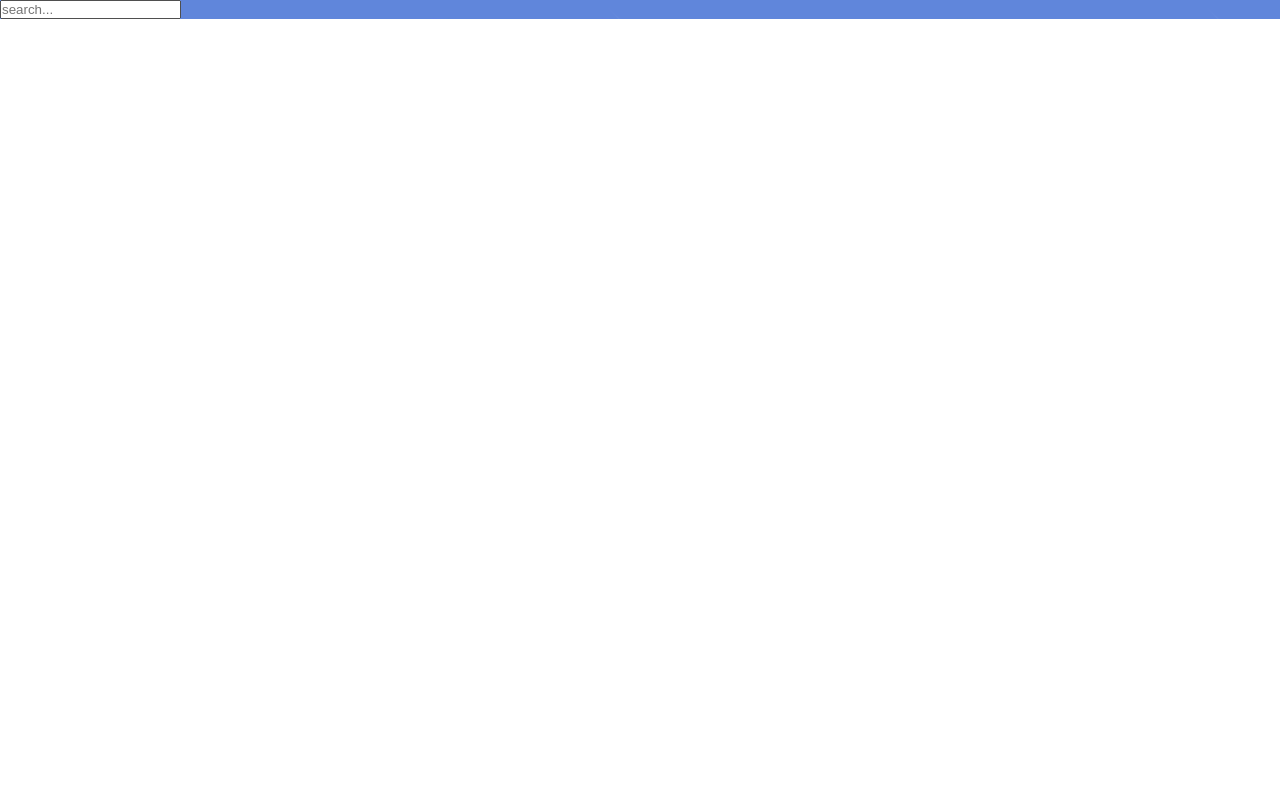
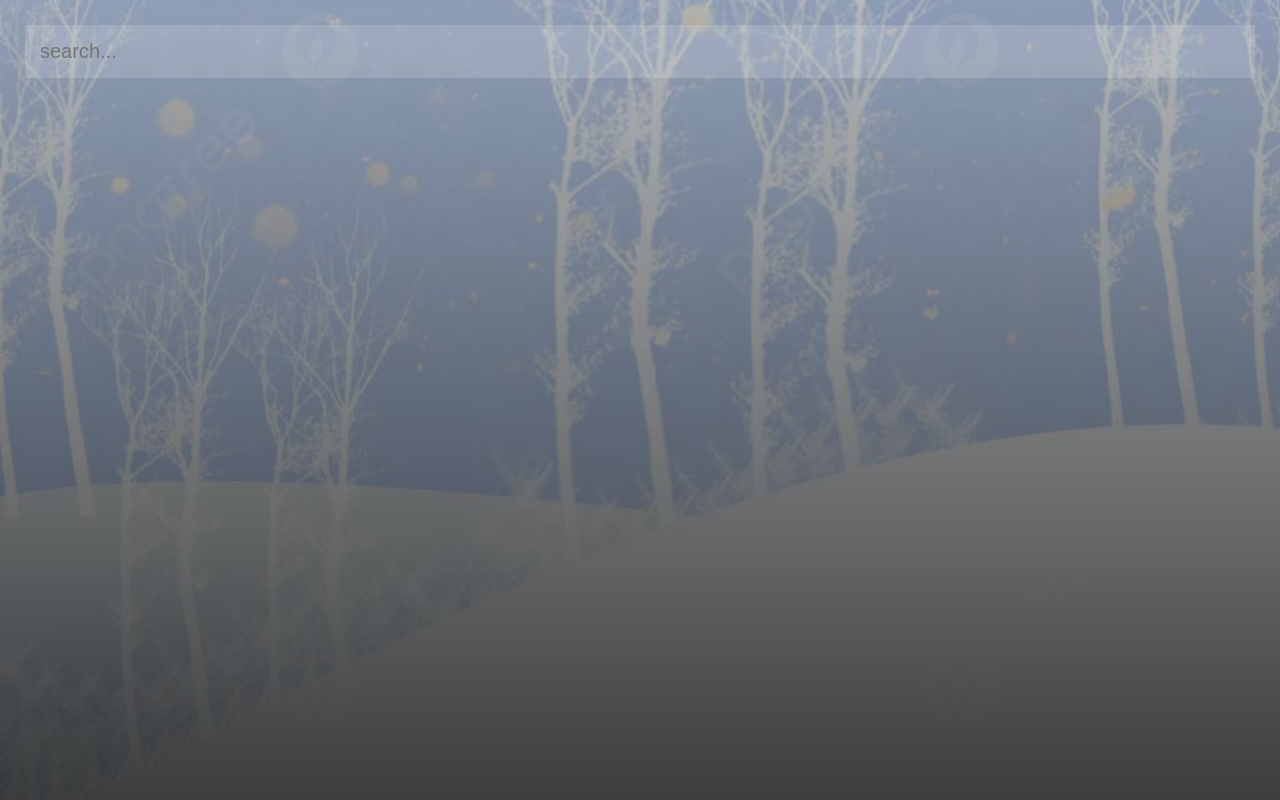
Before and after one commit to qwasem/vue-weather, a Vue app: page / in a window 1280 px wide. Built offline with nearby package versions, Linux system fonts and the light colour scheme.

Commit message:
the second design

```diff
--- a/src/App.vue
+++ b/src/App.vue
@@ -33,5 +33,38 @@
 
 #app{
   background-image: url('./assets/cold-bg.jpg');
+  background-size: cover;
+  background-position: bottom;
+  transition: 0.4s;
+}
+
+main{
+  min-height: 100vh;
+  padding: 25px;
+
+  background-image: linear-gradient(to bottom, rgba(0, 0, 0, 0.25) , rgba(0, 0, 0, 0.75));
+}
+
+.search-box{
+  width: 100%;
+  margin-bottom: 30px;
+
+}
+
+.search-box .search-bar{
+  display: block;
+  width: 100%;
+  padding: 15px;
+
+  color: #313131;
+  font-size: 20px;
+
+  appearance: none;
+  border: none;
+  outline: none;
+  background: none;
+
+  background-color: rgba(255, 255, 255, 0.15);
+
 }
 </style>
```
